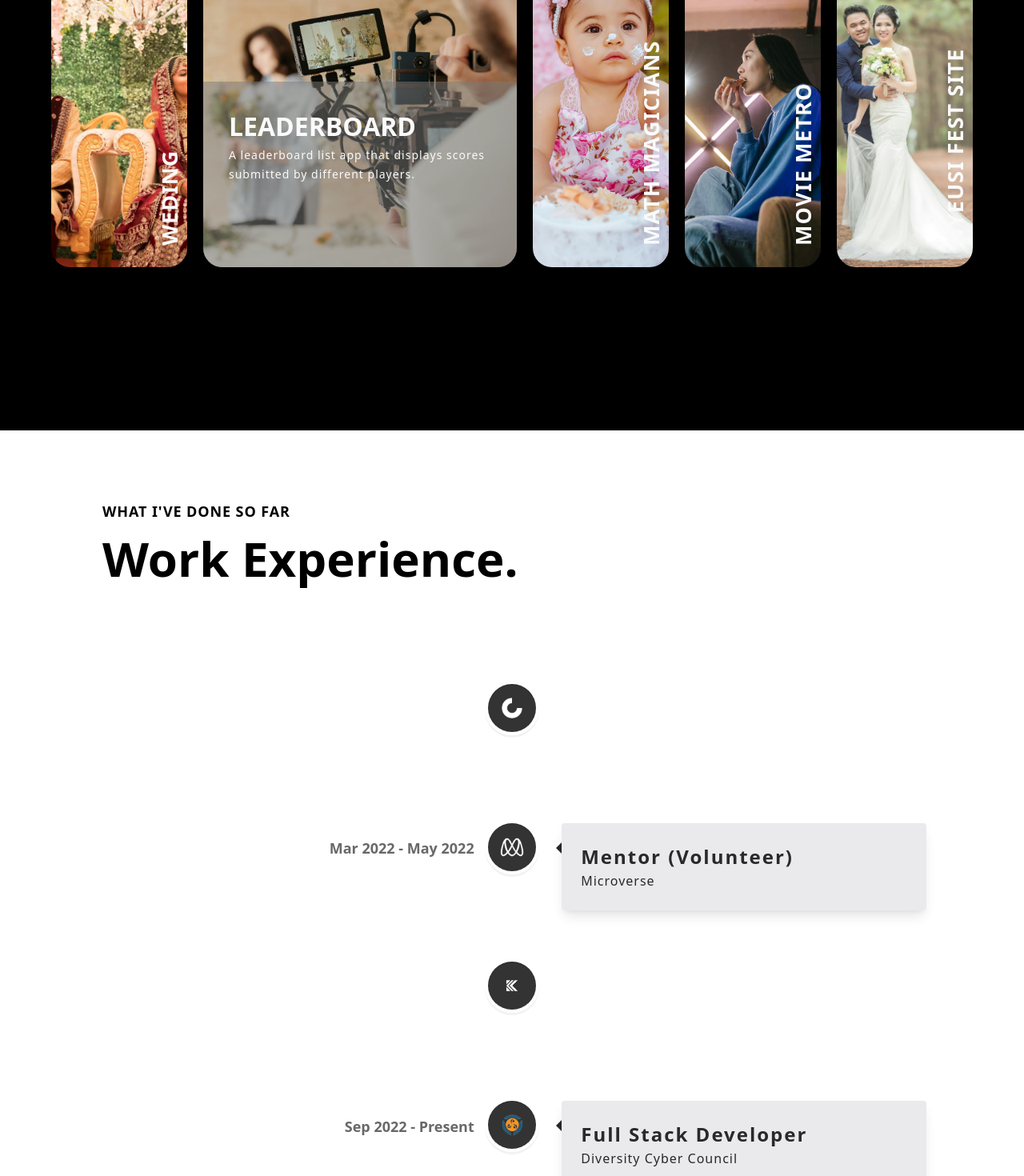
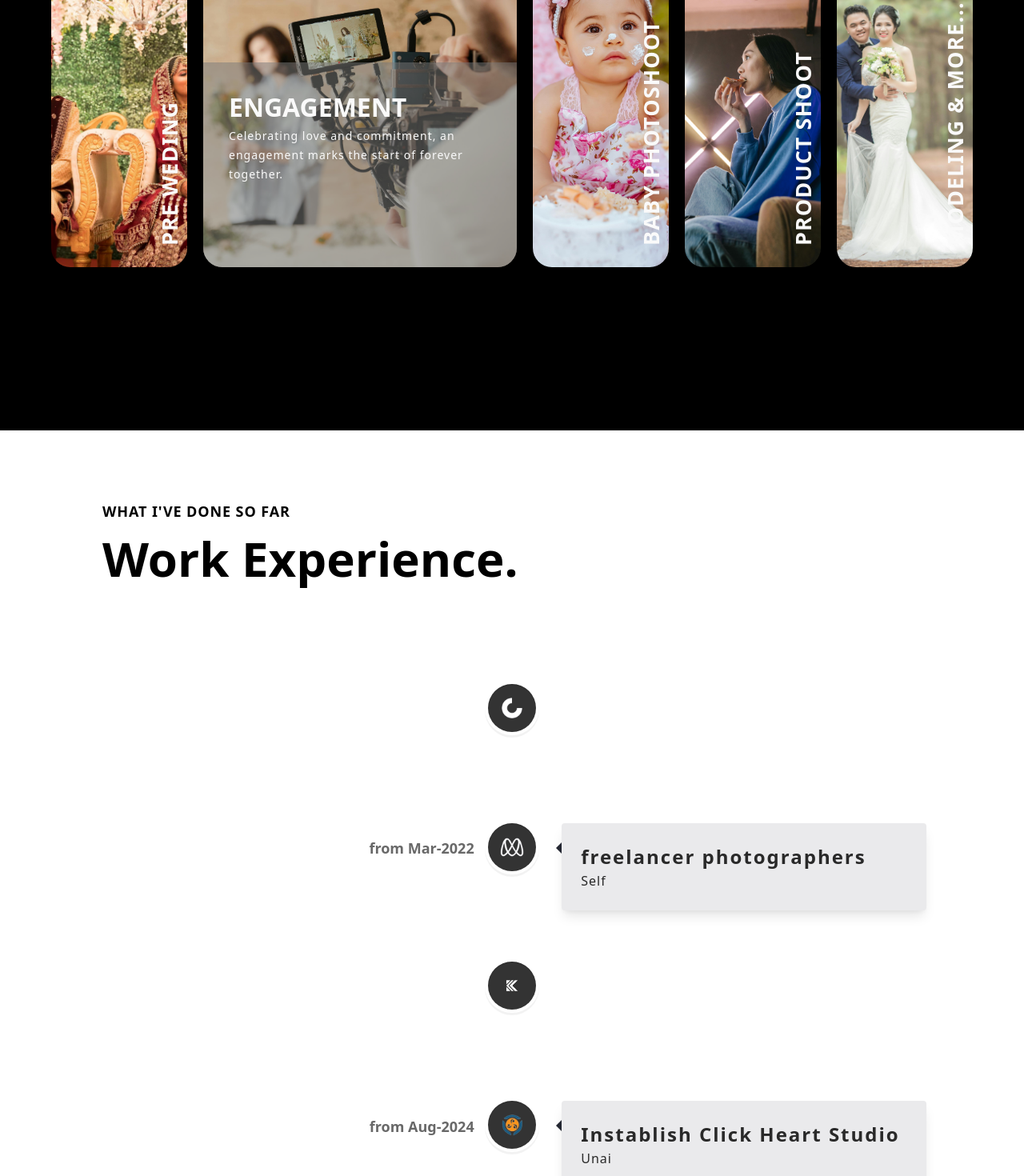
Before and after one commit to j2patel4545/Click-heart-studio, a React (Vite) app: page /Service in a window 1280 px wide. Shown: the part 340-1810 px from the top of the page at 80% size. Built offline with nearby package versions, Linux system fonts and the light colour scheme.

Commit message:
index.js

```diff
--- a/src/constants/index.js
+++ b/src/constants/index.js
@@ -11,40 +11,40 @@ import {
 } from '../assets';
 const experiences = [
   {
-    title: 'Front-End Developer',
-    company_name: 'Cover Hunt',
+    title: 'Photographer',
+    company_name: 'asistent',
     icon: coverhunt,
     iconBg: '#333333',
     date: 'Aug 2021 - Feb 2022',
   },
   {
-    title: 'Mentor (Volunteer)',
-    company_name: 'Microverse',
+    title: 'freelancer photographers',
+    company_name: 'Self',
     icon: microverse,
     iconBg: '#333333',
-    date: 'Mar 2022 - May 2022',
+    date: ' from Mar-2022 ',
   },
   {
-    title: 'Junior Software Engineer',
-    company_name: 'Kelhel',
+    title: 'photographer partnerships',
+    company_name: 'Unai',
     icon: kelhel,
     iconBg: '#333333',
-    date: 'May 2022 - Oct 2022',
+    date: ' from May-2023',
   },
   {
-    title: 'Full Stack Developer',
-    company_name: 'Diversity Cyber Council',
+    title: 'Instablish Click Heart Studio',
+    company_name: 'Unai',
     icon: dcc,
     iconBg: '#333333',
-    date: 'Sep 2022 - Present',
+    date: 'from  Aug-2024',
   },
 ];
 
 const projects = [
   {
     id: 'project-1',
-    name: 'Weding',
-    description: 'A comic characters list app that displays Marvel characters.',
+    name: ' Pre Weding',
+    description: '"Capturing love, joy, and excitement, preserving precious pre-wedding memories forever.".',
     tags: [
       {
         name: 'react',
@@ -65,9 +65,9 @@ const projects = [
   },
   {
     id: 'project-2',
-    name: 'Leaderboard',
+    name: 'Engagement',
     description:
-      'A leaderboard list app that displays scores submitted by different players.',
+      'Celebrating love and commitment, an engagement marks the start of forever together.',
     tags: [
       {
         name: 'react',
@@ -88,8 +88,8 @@ const projects = [
   },
   {
     id: 'project-3',
-    name: 'Math Magicians',
-    description: 'This is a single-page calculator app built with React',
+    name: 'Baby Photoshoot',
+    description: 'Capturing tiny smiles, giggles, and wonder, creating memories of pure innocence forever.',
     tags: [
       {
         name: 'nextjs',
@@ -110,8 +110,8 @@ const projects = [
   },
   {
     id: 'project-4',
-    name: 'Movie Metro',
-    description: `A single-page application that allows users to search for any movie or show's ratings and its details.`,
+    name: 'Product Shoot',
+    description: `Showcasing product details, style, and quality, capturing its essence to attract and inspire.`,
     tags: [
       {
         name: 'nextjs',
@@ -132,9 +132,9 @@ const projects = [
   },
   {
     id: 'project-5',
-    name: 'Nyeusi Fest Site',
+    name: 'Modeling & more...',
     description:
-      'This is a demo concert website for a music festival called Nyeusi.',
+      'Highlighting beauty, style, and personality, capturing unique moments that tell a story.',
     tags: [
       {
         name: 'nextjs',
```
